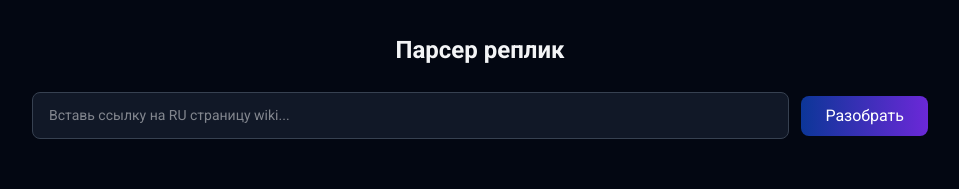
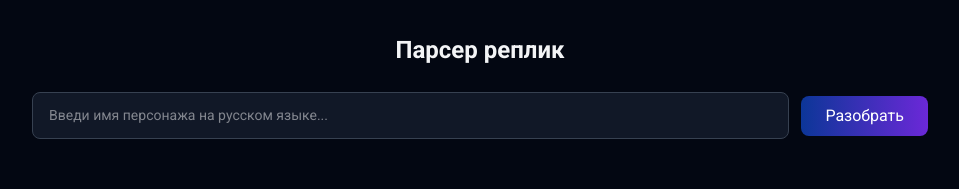
Before and after one commit to E-Vister/my-scripts, a Next.js app: page /vo-parser in a window 1280 px wide. Shown: the top 189 px of the page, without its empty margins (160-1119 px from the left). Built offline with nearby package versions, Linux system fonts and the light colour scheme.

Commit message:
feat(vo-parser): replace url input with character name

```diff
--- /dev/null
+++ b/app/utils/capitalize.js
@@ -0,0 +1,4 @@
+export function capitalize(str) {
+    if (!str) return str;
+    return str[0].toUpperCase() + str.slice(1).toLowerCase();
+}
--- a/app/vo-parser/page.js
+++ b/app/vo-parser/page.js
@@ -2,6 +2,7 @@
 
 import {useState} from "react";
 import styles from "./page.module.scss";
+import {capitalize} from "@/app/utils/capitalize";
 
 function parseVoiceTable(html) {
     const parser = new DOMParser();
@@ -122,7 +123,7 @@ function parseEnglishName(html) {
 }
 
 export default function VoParser() {
-    const [url, setUrl] = useState("")
+    const [characterName, setCharacterName] = useState("")
     const [loading, setLoading] = useState({ en: false, ru: false });
     const [results, setResults] = useState({ en: [], ru: [] });
     const [error, setError] = useState({ en: null, ru: null });
@@ -132,6 +133,7 @@ export default function VoParser() {
         setError({ en: null, ru: null });
 
         try {
+            const url = `https://honkai-star-rail.fandom.com/ru/wiki/${capitalize(characterName.trim())}`;
             const baseRes = await fetch(`/api/fetch-page?url=${encodeURIComponent(url)}`);
             const baseData = await baseRes.json();
             if (baseData.error) throw new Error(baseData.error);
@@ -173,9 +175,9 @@ export default function VoParser() {
                 <div className={styles.inputRow}>
                     <input
                         className={styles.input}
-                        placeholder="Вставь ссылку на RU страницу wiki..."
-                        value={url}
-                        onChange={(e) => setUrl(e.target.value)}
+                        placeholder="Введи имя персонажа на русском языке..."
+                        value={characterName}
+                        onChange={(e) => setCharacterName(e.target.value)}
                     />
                     <button className={styles.button} onClick={handleParse}>
                         {loading.en || loading.ru ? "Загрузка..." : "Разобрать"}
```
